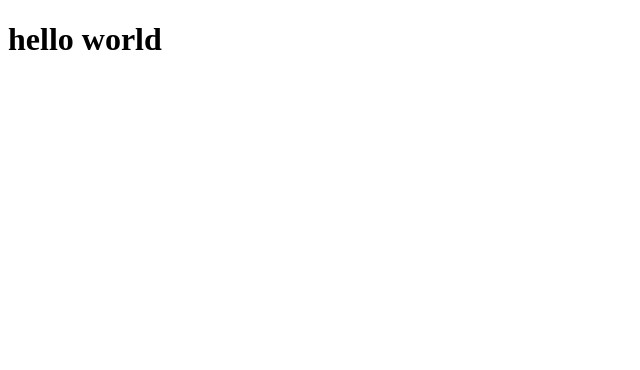
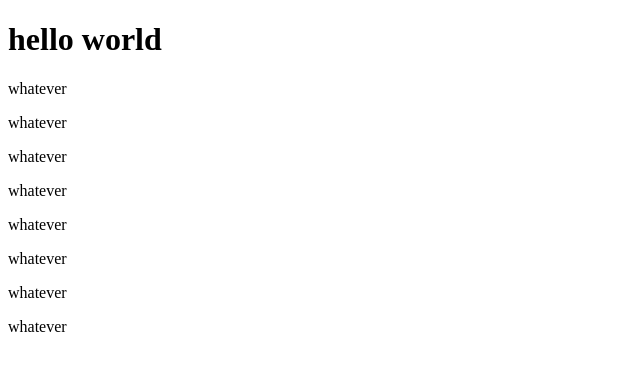
Before and after one commit to Azibatayam/M1--D2, a plain HTML site: page index.html in a window 1280 px wide. Shown: the whole page, without its empty margins (0-640 px from the left). Drawn offline with Linux system fonts and the light colour scheme.

Commit message:
added whatever

```diff
--- a/index.html
+++ b/index.html
@@ -9,5 +9,15 @@
 <body>
     <h1>hello world</h1>
 
+
+    <p>whatever</p>
+    <p>whatever</p>
+    <p>whatever</p>
+    <p>whatever</p>
+    <p>whatever</p>
+    <p>whatever</p>
+    <p>whatever</p>
+    <p>whatever</p>
+
 </body>
 </html>
```
Also changed, not shown: index.js (added, +7 -0 lines).
